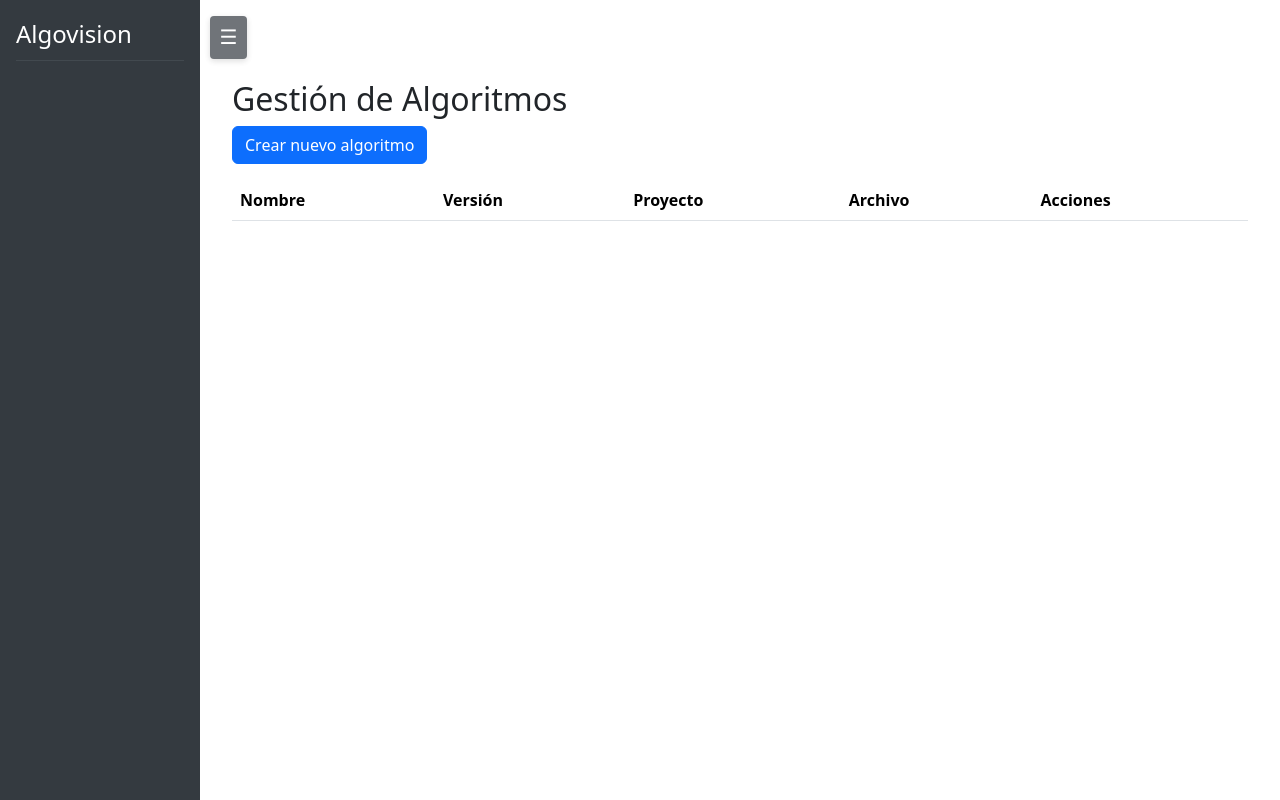
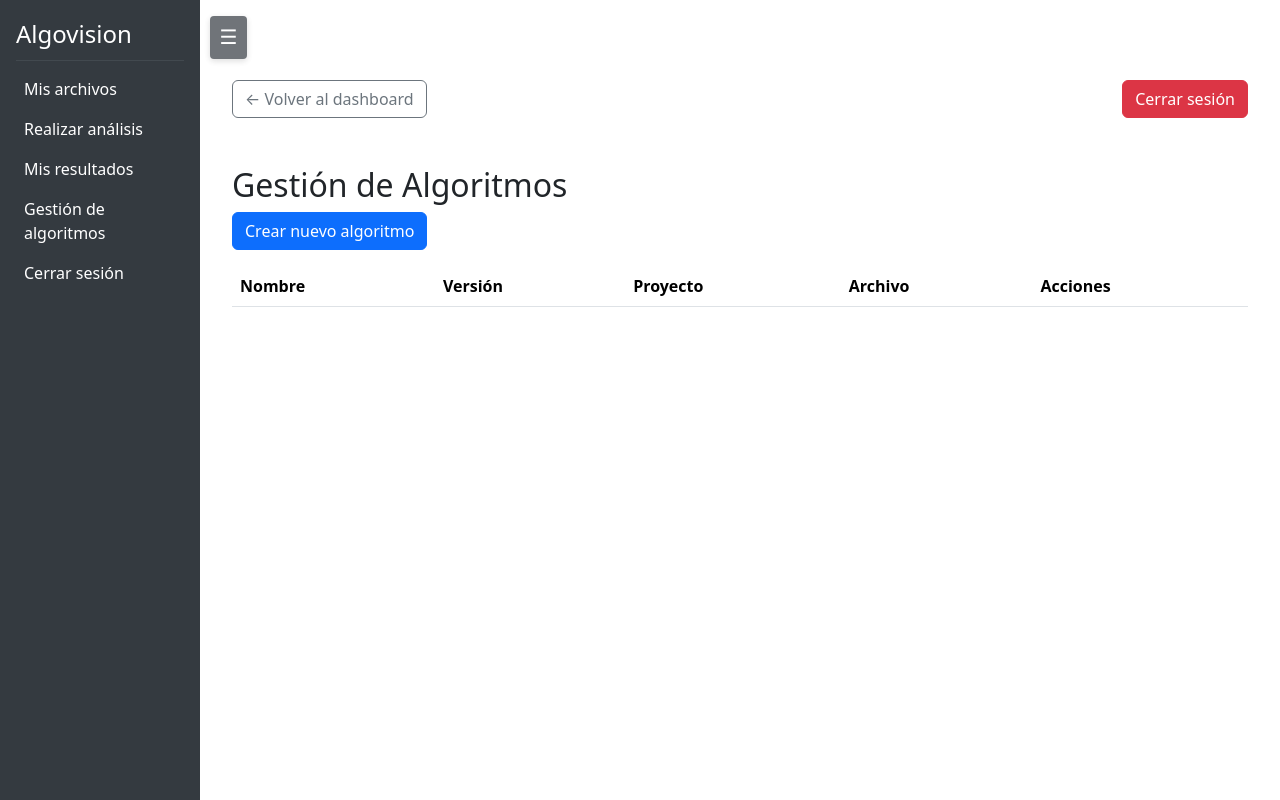
Before and after one commit to rubengm4/TFG, a Django app: page /algorithms/ in a window 1280 px wide. Run offline with Django 4.2, Linux system fonts and the light colour scheme; the visitor is signed in with stand-in values (Sample User, id 1); data that the repository does not hold is empty.

Commit message:
Supported_types applied on algorithms + Added sidebars on new pages

```diff
--- a/algovision/fv_analysis/views.py
+++ b/algovision/fv_analysis/views.py
@@ -153,11 +153,11 @@ class AnalysisView(View):
         file = File.objects.get(id=file_id)
         algorithm = Algorithm.objects.get(id=algorithm_id)
 
-        input_zip = file.file.path
+        input_file = file.file.path
         media_root = settings.MEDIA_ROOT
 
         # Resolve user path
-        rel_path = os.path.relpath(input_zip, media_root)
+        rel_path = os.path.relpath(input_file, media_root)
         parts = rel_path.split(os.sep)
         user_id = parts[1]
 
@@ -173,6 +173,17 @@ class AnalysisView(View):
         # Guardar selección para que persista si vuelves a analysis
         request.session['selected_file_id'] = file_id
         request.session['selected_algorithm_id'] = algorithm_id
+
+        supported_types = algorithm.supported_types.all()
+        supported_names = ', '.join([str(ftype) for ftype in supported_types])
+
+        # Validar compatibilidad del archivo con el algoritmo
+        if file.type not in supported_types:
+            messages.error(
+                request,
+                f"El archivo seleccionado no es compatible con el algoritmo '{algorithm.name}'. El algoritmo solo admite archivos de tipo: {supported_names}"
+            )
+            return redirect('analysis')
 
         try:
             # Register execution
@@ -206,9 +217,9 @@ class AnalysisView(View):
             else:
                 python_exec = shared_venv / "bin" / "python"
 
-            # Execute the algorithm: python script input_zip output_zip
+            # Execute the algorithm: python script input_file output_zip
             subprocess.run(
-                [str(python_exec), str(script_path), input_zip, output_zip],
+                [str(python_exec), str(script_path), input_file, output_zip],
                 check=True
             )
 
--- a/algovision/templates/algorithms/manage_algorithms.html
+++ b/algovision/templates/algorithms/manage_algorithms.html
@@ -1,6 +1,34 @@
 {% extends "base.html" %}
 
+{% block sidebar_links %}
+  <li class="nav-item">
+    <a class="nav-link" href="{% url 'file_manager' %}">Mis archivos</a>
+  </li>
+  <li class="nav-item">
+    <a class="nav-link" href="{% url 'analysis' %}">Realizar análisis</a>
+  </li>
+  <li class="nav-item">
+    <a class="nav-link" href="{% url 'results' %}">Mis resultados</a>
+  </li>
+  {% if user.is_superuser %}
+    <li class="nav-item">
+      <a class="nav-link" href="{% url 'manage_algorithms' %}">Gestión de algoritmos</a>
+    </li>
+  {% endif %}
+  <li class="nav-item">
+    <a class="nav-link" href="{% url 'accounts:logout' %}">Cerrar sesión</a>
+  </li>
+{% endblock %}
+
 {% block content %}
+  <div class="d-flex justify-content-between align-items-center mt-5">
+    <a href="{% url 'dashboard' %}" class="btn btn-outline-secondary">
+      ← Volver al dashboard
+    </a>
+    <a href="{% url 'accounts:logout' %}" class="btn btn-danger">
+      Cerrar sesión
+    </a>
+  </div>
   <h2 class="mt-5">Gestión de Algoritmos</h2>
 
   <a href="{% url 'create_algorithm' %}" class="btn btn-primary mb-3">Crear nuevo algoritmo</a>
--- a/algovision/templates/file_manager.html
+++ b/algovision/templates/file_manager.html
@@ -12,6 +12,11 @@
   <li class="nav-item">
     <a class="nav-link" href="{% url 'results' %}">Mis resultados</a>
   </li>
+  {% if user.is_superuser %}
+    <li class="nav-item">
+      <a class="nav-link" href="{% url 'manage_algorithms' %}">Gestión de algoritmos</a>
+    </li>
+  {% endif %}
   <li class="nav-item">
     <a class="nav-link" href="{% url 'accounts:logout' %}">Cerrar sesión</a>
   </li>
```
Also changed, not shown: algovision/templates/algorithms/create_algorithm.html (+28 -0 lines), algovision/templates/analysis.html (+6 -1 lines), algovision/templates/results.html (+6 -1 lines).
